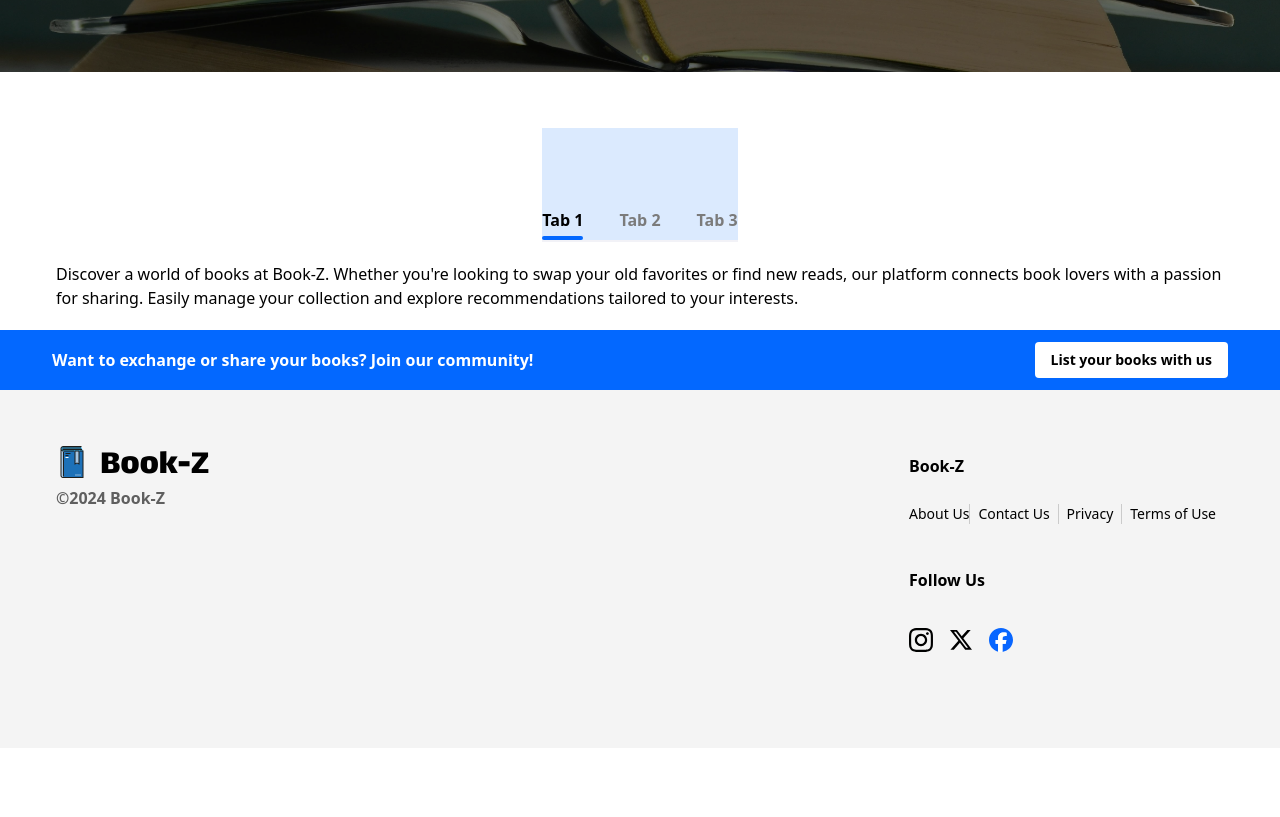
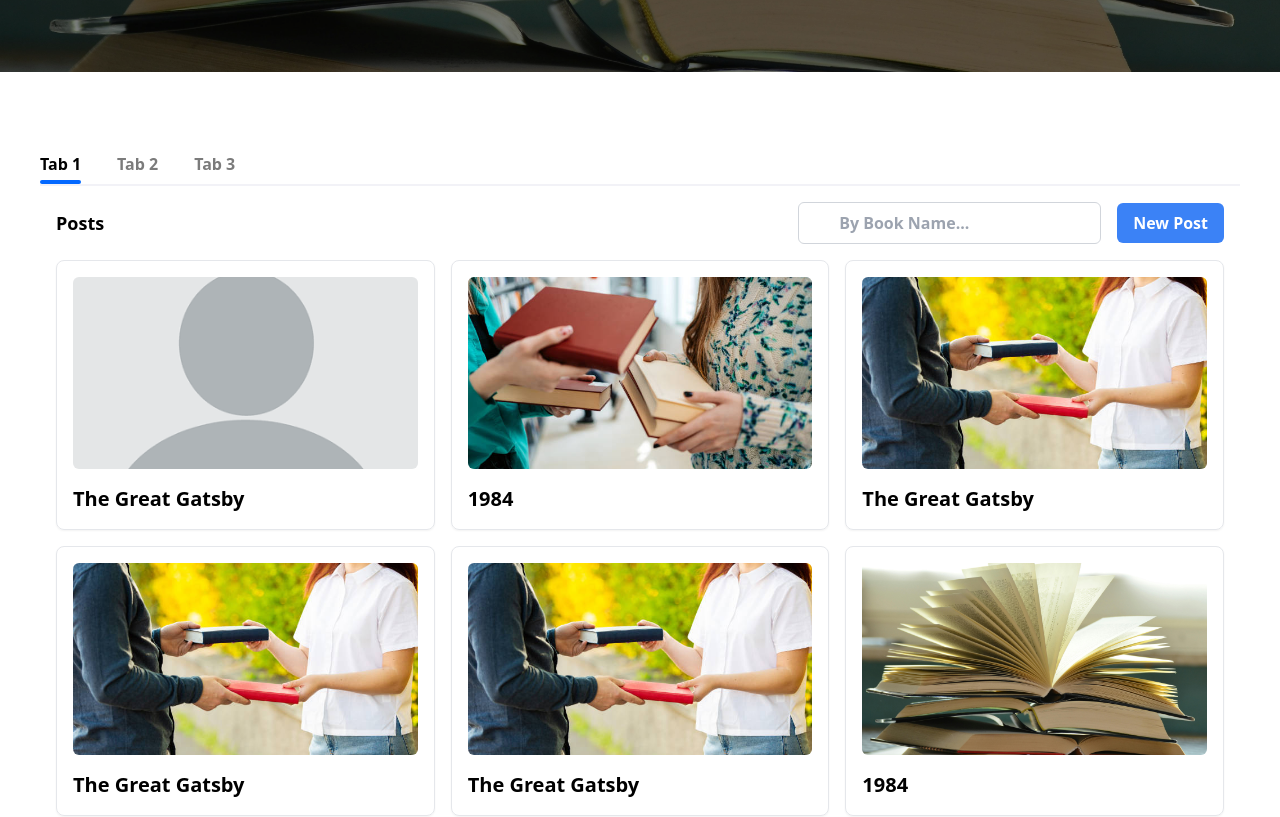
Before and after one commit to thisisabukarsh/bookz, a Next.js app: page / in a window 1280 px wide. Shown: the part 560-1377 px from the top of the page. Before the commit the page ends 1308 px from the top, so only its background shows below. Built offline with nearby package versions, Linux system fonts and the light colour scheme.

Commit message:
card post done

```diff
--- /dev/null
+++ b/src/components/home/Cards.tsx
@@ -0,0 +1,154 @@
+import { useState, useContext, useEffect } from "react";
+// import { FaPlus, FaSearch } from "react-icons/fa";
+import Link from "next/link";
+import Image from "next/image";
+
+const Cards = () => {
+  const serverBaseUrl = "http://localhost:5050";
+
+  // Dummy data for posts
+  const [posts, setPosts] = useState([
+    {
+      id: 1,
+      title: "The Great Gatsby",
+      availability: "Available",
+      image: "/assets/default.png",
+    },
+    {
+      id: 2,
+      title: "1984",
+      availability: "Available",
+      image: "/assets/exchange2.jpg",
+    },
+    {
+      id: 3,
+      title: "The Great Gatsby",
+      availability: "Available",
+      image: "/assets/exchangePP.jpg",
+    },
+    {
+      id: 3,
+      title: "The Great Gatsby",
+      availability: "Available",
+      image: "/assets/exchangePP.jpg",
+    },
+    {
+      id: 3,
+      title: "The Great Gatsby",
+      availability: "Available",
+      image: "/assets/exchangePP.jpg",
+    },
+    {
+      id: 4,
+      title: "1984",
+      availability: "Available",
+      image: "/assets/landindImg.jpg",
+    },
+    {
+      id: 5,
+      title: "To Kill a Mockingbird",
+      availability: "Not Available",
+      image: "/assets/exchangePP.jpg",
+    },
+  ]);
+
+  // Dummy data for userData
+  const [userData] = useState({
+    isAuthenticated: true,
+    username: "JohnDoe",
+  });
+  const { isAuthenticated } = userData;
+
+  const [searchTerm, setSearchTerm] = useState<string>("");
+  const [showNewPostDialog, setShowNewPostDialog] = useState<boolean>(false);
+  const [isVisible, setIsVisible] = useState<boolean>(false);
+
+  useEffect(() => {
+    setIsVisible(isAuthenticated);
+  }, [isAuthenticated]);
+
+  const openNewPostDialog = () => {
+    setShowNewPostDialog(true);
+  };
+
+  const closeNewPostDialog = () => {
+    setShowNewPostDialog(false);
+  };
+
+  const filteredPostsBy = Array.isArray(posts)
+    ? posts.filter((post) => post.availability === "Available")
+    : [];
+
+  const filteredPosts = searchTerm
+    ? filteredPostsBy.filter((post) =>
+        post.title
+          ? post.title.toLowerCase().includes(searchTerm.toLowerCase())
+          : false
+      )
+    : filteredPostsBy;
+
+  const addNewPost = async (newPost: any) => {
+    setPosts((prevPosts: any[]) => [...prevPosts, newPost]);
+    setShowNewPostDialog(false);
+  };
+
+  return (
+    <div className="px-4 lg:px-0 flex justify-center">
+      <div className="md:flex flex-col w-screen lg:max-w-screen-dt ">
+        <div className="p-4">
+          <div className="container mx-auto">
+            <div className="flex items-center justify-between mb-4">
+              <h3 className="text-lg font-semibold">Posts</h3>
+              <div className="flex items-center">
+                <div className="relative">
+                  {/* <FaSearch className="absolute left-3 top-1/2 transform -translate-y-1/2 text-gray-400" /> */}
+                  <input
+                    type="text"
+                    className="pl-10 pr-4 py-2 border border-gray-300 rounded-md focus:outline-none focus:ring-2 focus:ring-blue-500"
+                    placeholder="By Book Name..."
+                    value={searchTerm}
+                    onChange={(e) => setSearchTerm(e.target.value)}
+                  />
+                </div>
+                {isVisible && (
+                  <button
+                    className="ml-4 px-4 py-2 bg-blue-500 text-white rounded-md flex items-center"
+                    onClick={openNewPostDialog}
+                  >
+                    {/* <FaPlus className="mr-2" />  */}
+                    <span>New Post</span>
+                  </button>
+                )}
+              </div>
+            </div>
+            <div className="grid grid-cols-1 md:grid-cols-2 lg:grid-cols-3 gap-4">
+              {filteredPosts.map((post: any) => (
+                <Link href={`/books/${post.id}`} key={post.id} passHref>
+                  <div className="card cursor-pointer p-4 border border-gray-200 rounded-lg shadow-sm hover:shadow-lg transition-shadow duration-200">
+                    {/* <img
+                      src={`${serverBaseUrl}${post.image}`}
+                      alt={post.title}
+                      className="w-full h-48 object-cover rounded-md mb-4"
+                    /> */}
+                    <Image
+                      src={`${post.image}`}
+                      alt={post.title}
+                      width={500} // Replace with the desired width
+                      height={300} // Replace with the desired height
+                      className="w-full h-48 object-cover rounded-md mb-4"
+                    />
+                    <div className="card-content">
+                      <h3 className="text-xl font-semibold">{post.title}</h3>
+                    </div>
+                  </div>
+                </Link>
+              ))}
+            </div>
+          </div>
+        </div>
+      </div>
+    </div>
+  );
+};
+
+export default Cards;
--- a/src/components/home/Tabs.tsx
+++ b/src/components/home/Tabs.tsx
@@ -23,9 +23,9 @@ const Tabs: React.FC = () => {
   };
 
   return (
-    <div className="px-4 lg:px-0 flex justify-center md:bg-blue-100 pt-6 md:pt-14">
-      <div className="md:flex flex-col w-full lg:max-w-screen-dt ">
-        <div className="flex flex-row gap-9 mt-5 lg:mt-6 text-base font-semibold lg:border-b-2 border-grey-1 ">
+    <div className="px-4 lg:px-0 flex justify-center">
+      <div className="md:flex flex-col w-screen lg:max-w-screen-dt ">
+        <div className="flex flex-row gap-9 lg:mt-6 text-base font-semibold lg:border-b-2 border-grey-1 ">
           {tabsData.tabs.map((tab: Tab) => (
             <button
               key={tab.label}
--- a/src/pages/index.tsx
+++ b/src/pages/index.tsx
@@ -1,10 +1,8 @@
-import Image from "next/image";
 import { Inter } from "next/font/google";
 import Head from "next/head";
 import Landing from "../components/home/landing/Landing";
-import { poppins, rubik } from "@/utils/font";
-import { useEffect, useState } from "react";
-import Tabs from "@/components/home/tabs";
+import Tabs from "@/components/home/Tabs";
+import Cards from "@/components/home/Cards";
 
 const inter = Inter({ subsets: ["latin"] });
 
@@ -18,8 +16,9 @@ export default function Home() {
       <div className="w-full md:text-xs relative md:h-[550px]">
         <Landing />
       </div>
-      <div className="px-4 lg:px-0 mt-10 lg:mt-14 flex justify-center">
+      <div className="px-4 lg:px-0 mt-10 lg:mt-14 flex justify-center flex-col ">
         <Tabs />
+        <Cards />
       </div>
     </div>
   );
```
